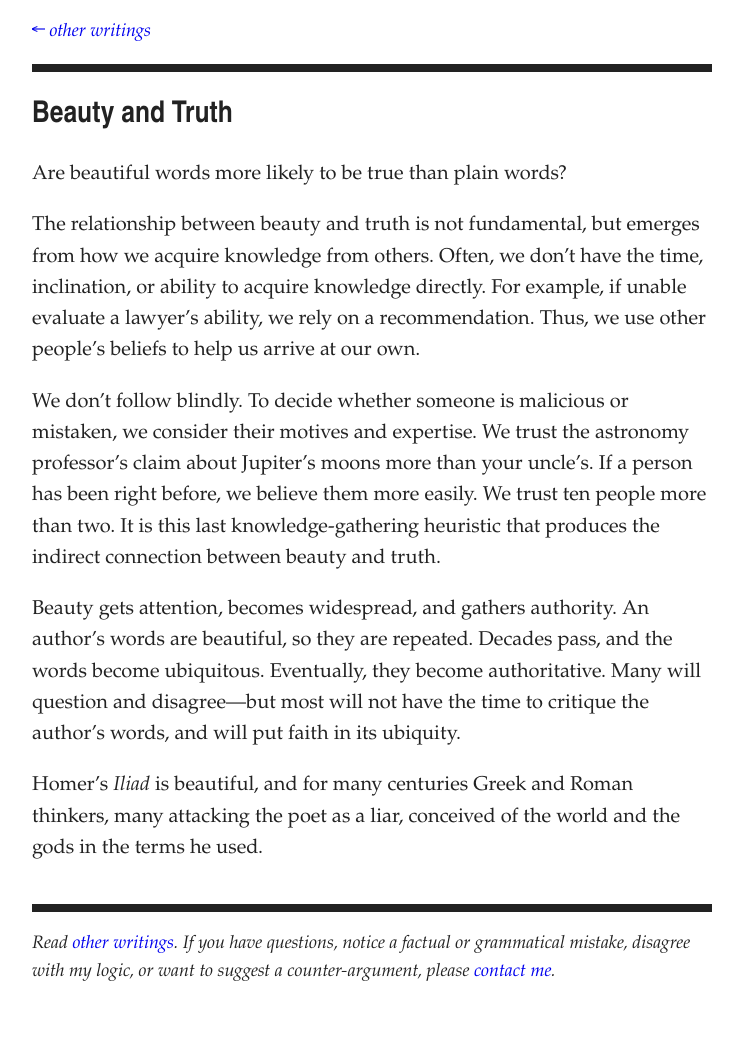
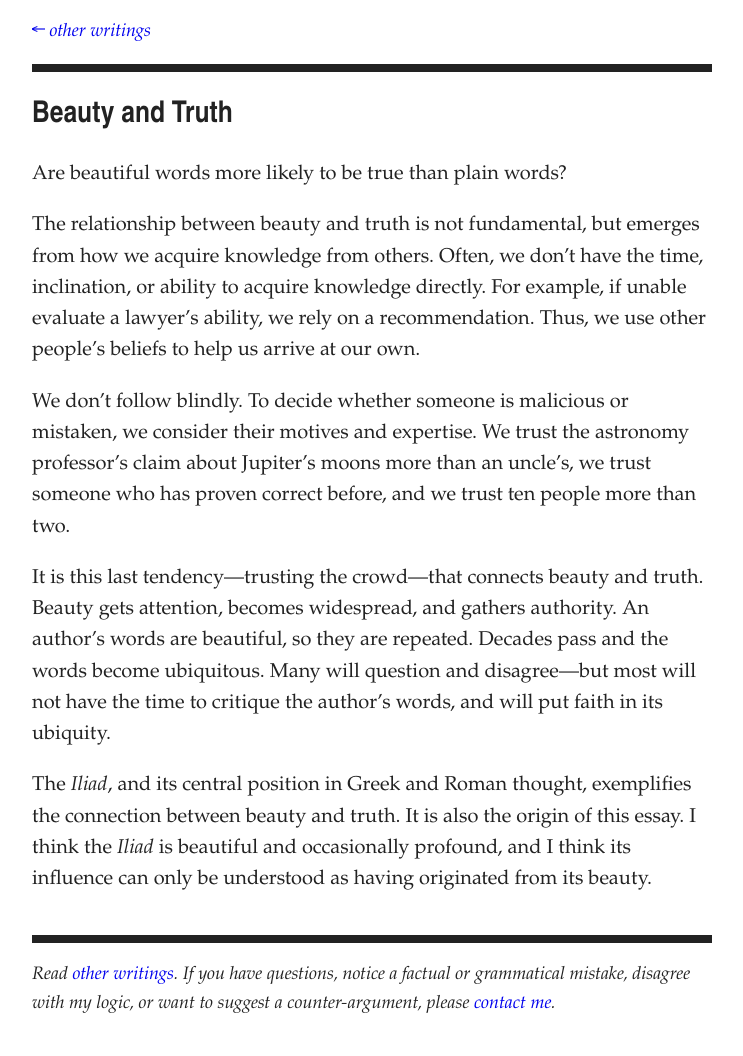
Before and after one commit to artsandmetaphysics/goodlifeodyssey, a Jekyll site: the page built from _documents/beauty-and-truth.md, in a window 1280 px wide. Shown: the whole page, without its empty margins (268-1011 px from the left). Built offline with Jekyll 4.4.1, drawn with Linux system fonts in a browser that asks for light colours; before the commit the page ends 1024 px from its top, so only the background shows below that.

Commit message:
Add content

```diff
--- a/_documents/beauty-and-truth.md
+++ b/_documents/beauty-and-truth.md
@@ -11,8 +11,12 @@
 
 The relationship between beauty and truth is not fundamental, but emerges from how we acquire knowledge from others. Often, we don’t have the time, inclination, or ability to acquire knowledge directly. For example, if unable evaluate a lawyer’s ability, we rely on a recommendation. Thus, we use other people’s beliefs to help us arrive at our own.
 
-We don’t follow blindly. To decide whether someone is malicious or mistaken, we consider their motives and expertise. We trust the astronomy professor’s claim about Jupiter’s moons more than your uncle’s. If a person has been right before, we believe them more easily.  We trust ten people more than two. It is this last knowledge-gathering heuristic that produces the indirect connection between beauty and truth.
+We don’t follow blindly. To decide whether someone is malicious or mistaken, we consider their motives and expertise. We trust the astronomy professor’s claim about Jupiter’s moons more than an uncle’s, we trust someone who has proven correct before, and we trust ten people more than two.
 
-Beauty gets attention, becomes widespread, and gathers authority. An author’s words are beautiful, so they are repeated. Decades pass, and the words become ubiquitous. Eventually, they become authoritative. Many will question and disagree—but most will not have the time to critique the author’s words, and will put faith in its ubiquity.
+It is this last tendency—trusting the crowd—that connects beauty and truth. Beauty gets attention, becomes widespread, and gathers authority. An author’s words are beautiful, so they are repeated. Decades pass and the words become ubiquitous. Many will question and disagree—but most will not have the time to critique the author’s words, and will put faith in its ubiquity.
 
-Homer’s _Iliad_ is beautiful, and for many centuries Greek and Roman thinkers, many attacking the poet as a liar, conceived of the world and the gods in the terms he used.
+The _Iliad_, and its central position in Greek and Roman thought, exemplifies the connection between beauty and truth. It is also the origin of this essay. I think the _Iliad_ is beautiful and occasionally profound, and I think its influence can only be understood as having originated from its beauty.
+
+{% comment %}
+Add more details about the Iliad.
+{% endcomment %}
```
Also changed, not shown: documents/beauty-and-truth.md (+7 -3 lines).
